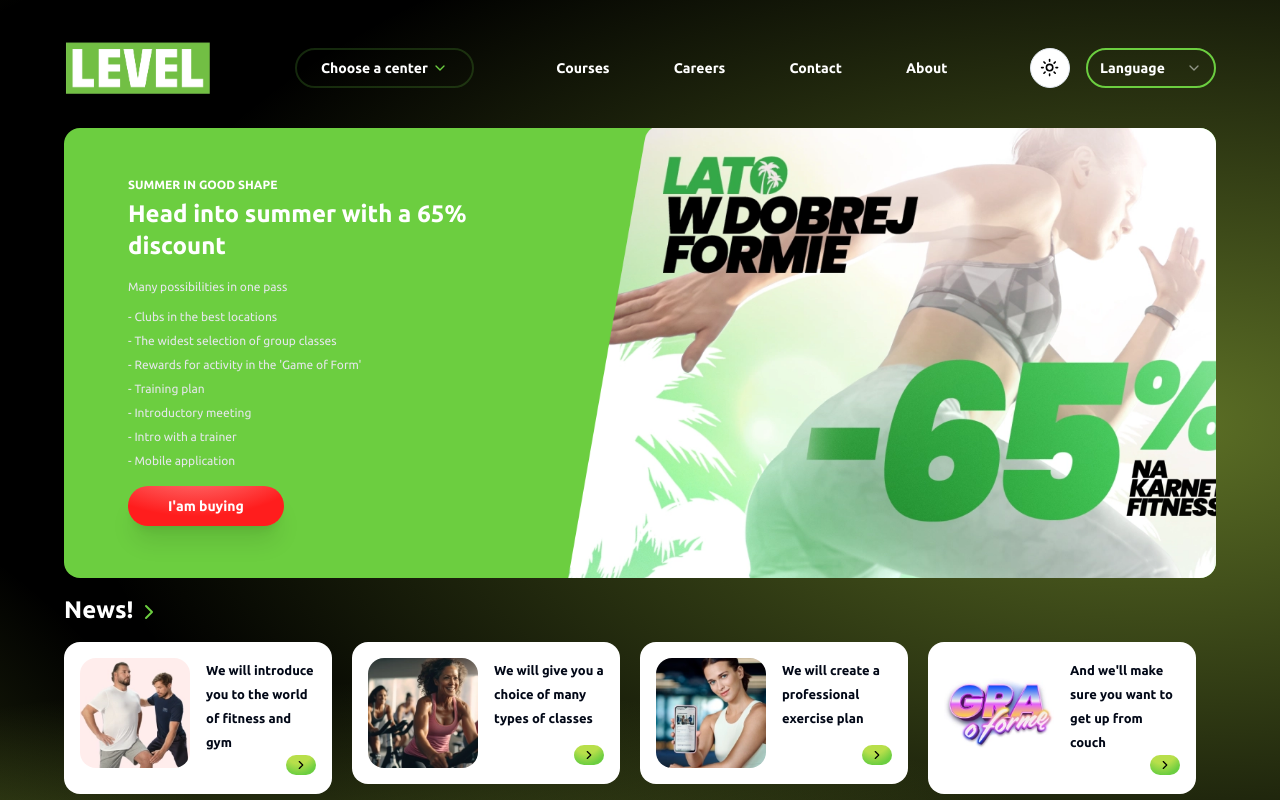
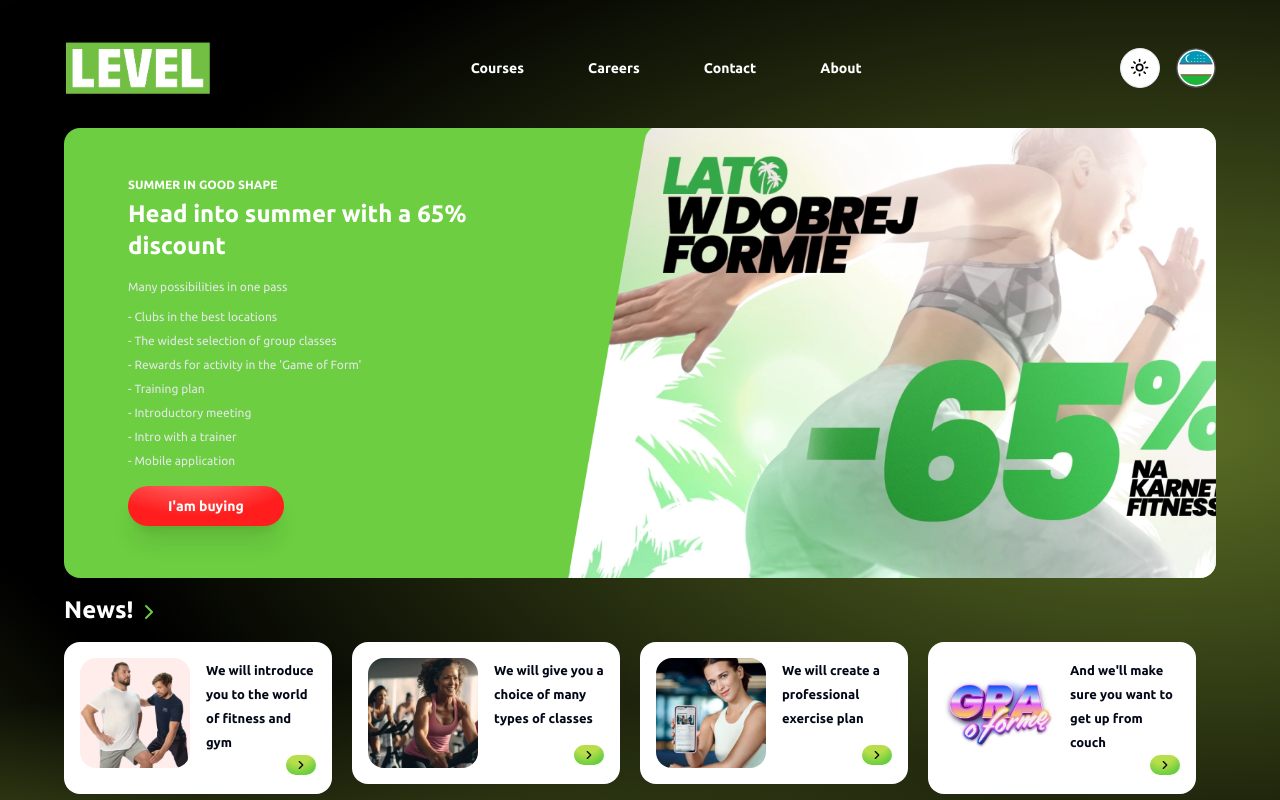
Before and after one commit to tidalu/level-u, a Next.js app: page / in a window 1280 px wide. Shown: the top 800 px of the page. Built offline with nearby package versions, Linux system fonts and the light colour scheme.

Commit message:
language button

```diff
--- a/components/header.tsx
+++ b/components/header.tsx
@@ -4,9 +4,11 @@ import { ChevronDown, Menu, X } from 'lucide-react';
 import Link from 'next/link';
 import React, { useEffect, useRef, useState } from 'react';
 import { Button } from './ui/button';
+import Image from 'next/image';
 import { cn } from '@/lib/utils';
 import { usePathname } from 'next/navigation';
 import { ThemeToggle } from './theme-toggle';
+import { Globe } from 'lucide-react';
 import {
   Select,
   SelectContent,
@@ -15,6 +17,12 @@ import {
   SelectTrigger,
   SelectValue,
 } from '@/components/ui/select';
+import {
+  DropdownMenu,
+  DropdownMenuContent,
+  DropdownMenuItem,
+  DropdownMenuTrigger,
+} from '@/components/ui/dropdown-menu';
 
 const routes = [
   {
@@ -39,10 +47,37 @@ const routes = [
   },
 ];
 
+type Langs = {
+  [key: string]: {
+    label: string;
+    icon: string;
+    circleIcon: string;
+  };
+};
+
+const langs: Langs = {
+  en: {
+    label: 'English',
+    icon: '/english-flag-icon-rect.svg',
+    circleIcon: '/english-flag-icon.svg',
+  },
+  uz: {
+    label: 'Uzbek',
+    icon: '/uzbekistan-flag-rect-circle-icon.svg',
+    circleIcon: '/uzbekistan-flag-round-circle-icon.svg',
+  },
+  ru: {
+    label: 'Russian',
+    icon: '/russia-flag-icon-rect.svg',
+    circleIcon: '/russia-flag-round-circle-icon.svg',
+  },
+};
+
 const Header = () => {
   const [open, setOpen] = useState(false);
   const [isVisible, setIsVisible] = useState(false);
   const pathName = usePathname();
+  const [currentLang, setCurrentLang] = useState('uz');
 
   useEffect(() => {
     const handleScroll = () => {
@@ -103,7 +138,7 @@ const Header = () => {
             />
           </Link>
 
-          <Link
+          {/* <Link
             href="/cluby-fitness"
             className={cn(
               ' absolute md:relative top-2 md:top-auto right-10 md:right-auto left-10 md:left-auto md:w-auto border-2 border-[#6cce4033] text-sm 2xl:text-lg rounded-full py-2 px-6 flex gap-1 justify-center items-center hover:underline',
@@ -113,7 +148,7 @@ const Header = () => {
           >
             Choose a center
             <ChevronDown size={16} className="text-[#6cce40]" />
-          </Link>
+          </Link> */}
 
           <ul
             className={cn(
@@ -149,18 +184,56 @@ const Header = () => {
           <div className="flex gap-x-2 md:gap-x-4">
             <ThemeToggle />
 
-            <Select>
-              <SelectTrigger className="w-[130px] 2xl:py-5 2xl:text-lg bg-transparent dark:bg-transparent outline-none rounded-full border-2 border-[#6cce40] foucs:ring-offset-0 focus:ring-0">
-                <SelectValue placeholder="Language" />
-              </SelectTrigger>
-              <SelectContent align="end">
-                <SelectGroup>
-                  <SelectItem value="apple">English</SelectItem>
-                  <SelectItem value="banana">Uzbek</SelectItem>
-                  <SelectItem value="blueberry">Russian</SelectItem>
-                </SelectGroup>
-              </SelectContent>
-            </Select>
+
+            <DropdownMenu>
+              <DropdownMenuTrigger>
+                <Image
+                  src={langs[currentLang].circleIcon}
+                  alt={langs[currentLang].label}
+                  width={40}
+                  height={40}
+                  className="rounded-full 2xl:w-12 2xl:h-12"
+                />
+              </DropdownMenuTrigger>
+              <DropdownMenuContent className="pointer" align="end">
+                <DropdownMenuItem
+                  className="flex flex-row gap-[7px] cursor-pointer"
+                  onClick={() => setCurrentLang('en')}
+                >
+                  <Image
+                    src={langs['en'].icon}
+                    alt="English"
+                    width={30}
+                    height={20}
+                  />
+                  English
+                </DropdownMenuItem>
+                <DropdownMenuItem
+                  className="flex flex-row gap-[7px] cursor-pointer"
+                  onClick={() => setCurrentLang('uz')}
+                >
+                  <Image
+                    src={langs['uz'].icon}
+                    alt="Uzbek"
+                    width={30}
+                    height={20}
+                  />
+                  Uzbek
+                </DropdownMenuItem>
+                <DropdownMenuItem
+                  className="flex flex-row gap-[7px] cursor-pointer"
+                  onClick={() => setCurrentLang('ru')}
+                >
+                  <Image
+                    src={langs['ru'].icon}
+                    alt="Russian"
+                    width={30}
+                    height={20}
+                  />
+                  Russian
+                </DropdownMenuItem>
+              </DropdownMenuContent>
+            </DropdownMenu>
 
             <Button
               onClick={() => setOpen(!open)}
```
